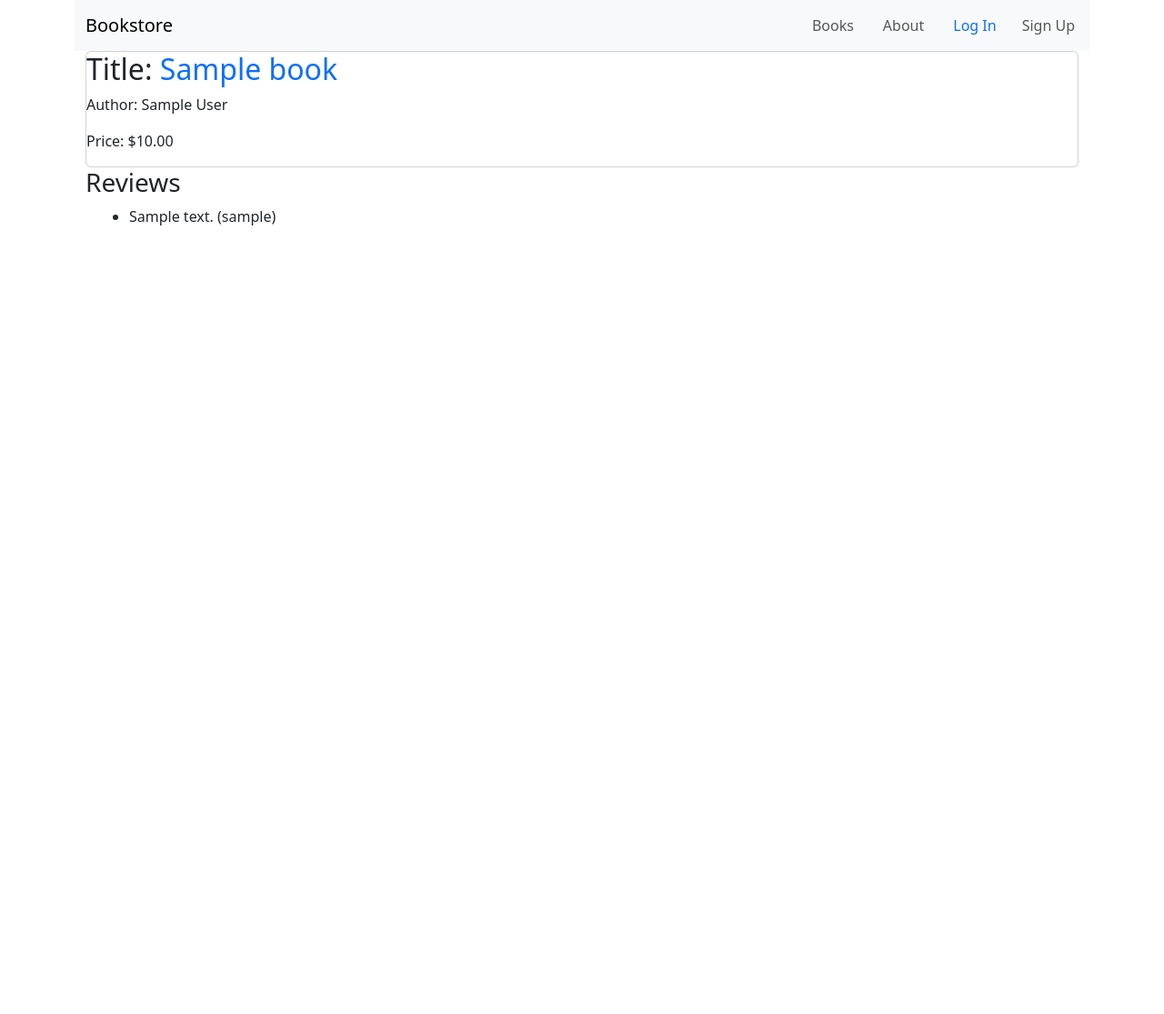
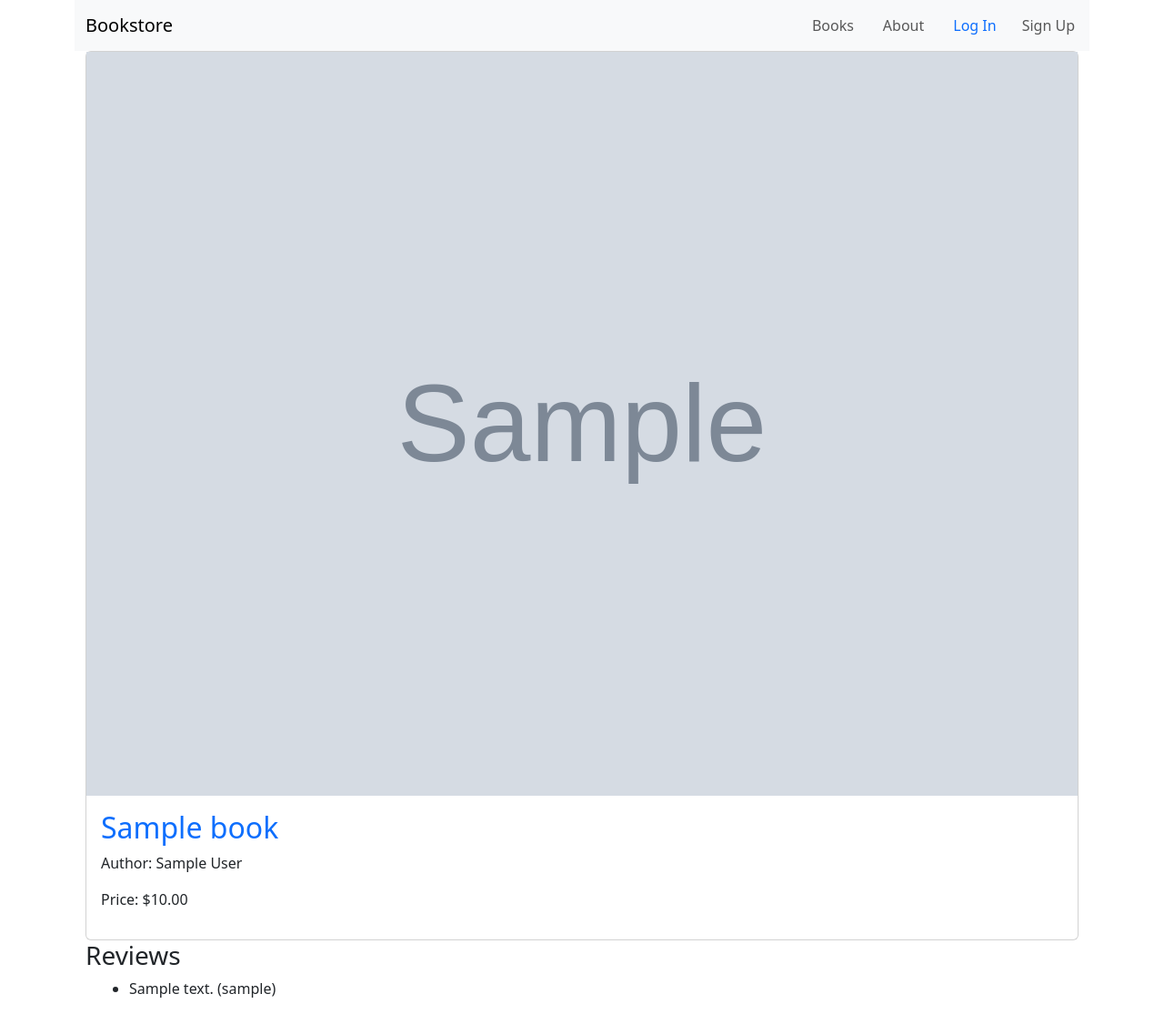
Before and after one commit to alex-njuguna/django-pro, a Django app: page /books/00000000-0000-0000-0000-000000000001/ in a window 1280 px wide. Shown: the whole page at 91% size. Before the commit the page ends 248 px from the top, so only its background shows below. Run offline with Django 5.2, Linux system fonts and the light colour scheme; tables that the repository leaves empty hold one stand-in row (values such as "Sample post"); grey boxes marked "Sample" are stand-in pictures; parts of the project's set-up code (start-up, migrations or seed data) failed here and were passed over.

Commit message:
adjust template to allow for uploading of images

```diff
--- a/code/books/templates/books/book_detail.html
+++ b/code/books/templates/books/book_detail.html
@@ -3,9 +3,14 @@
 {% block content %}
     <div class="container">
         <div class="card">
-            <h2>Title: <a href="#" class="text-decoration-none">{{book.title}}</a></h2>
-            <p>Author: {{book.author}}</P>
-            <p>Price: ${{book.price}}</P>
+            {% if book.cover %}
+                <img src="{{ book.cover.url }}" class="cacrd-img-top" alt={{ book.title }}>
+            {% endif %}
+            <div class="card-body">
+                <h2><a href="#" class="text-decoration-none">{{book.title}}</a></h2>
+                <p>Author: {{book.author}}</P>
+                <p>Price: ${{book.price}}</P>
+            </div>
         </div>
         <div>
             <h3>Reviews</h3>
```
Also changed, not shown: code/books/media/covers/djangoforprofessionals.jpg (added).
